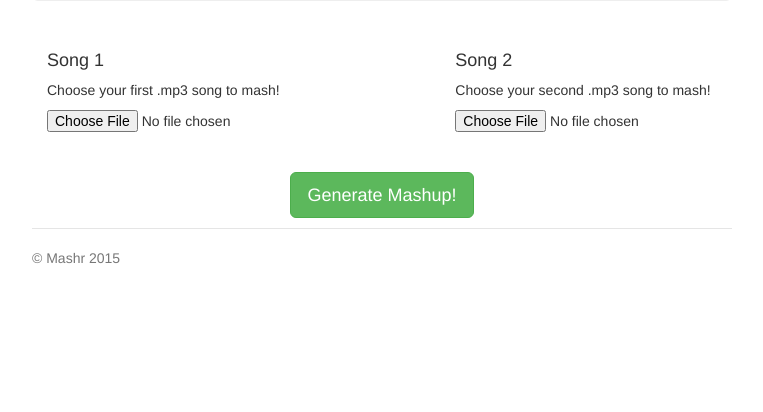
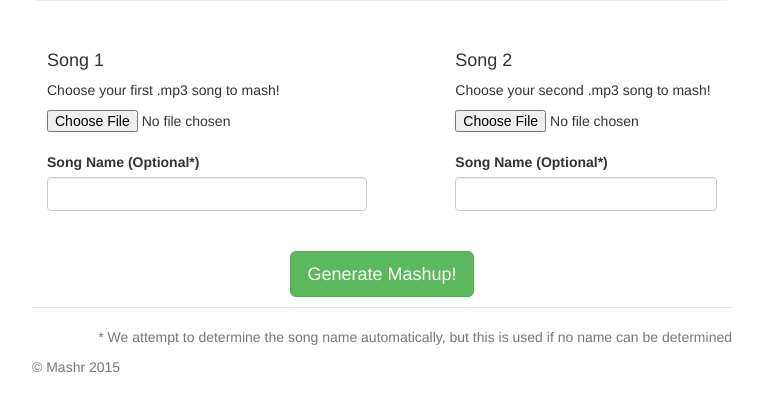
Before and after one commit to samm81/mashr, a Flask app: page / in a window 1280 px wide. Shown: the part 259-671 px from the top of the page, without its empty margins (258-1021 px from the left). Run offline with Flask 2, Linux system fonts and the light colour scheme; parts of the project's set-up code (start-up, migrations or seed data) failed here and were passed over; some libraries are stand-ins or nearby versions.

Commit message:
Added stuff

```diff
--- a/mixup.py
+++ b/mixup.py
@@ -46,5 +46,5 @@ def mix_from_paths(path1, path2):
 
 	print 'creating the mashup!'
 
-	export(mixup(path1, path2, beats1, beats2), "static/thisisntevenmyfinalform.mp3")
+	export(mixup(path1, path2, beats1, beats2), "output/thisisntevenmyfinalform.mp3")
 	print 'mashup created - all done'
--- a/server.py
+++ b/server.py
@@ -1,28 +1,41 @@
+import os
 from flask import Flask
 from flask import render_template
 from flask import request
 from mixup import mix_from_paths
+from music_graph import getVerbal, getFeedback
 app = Flask(__name__)
+
+songName1 = ''
+songName2 = ''
 
 @app.route("/")
 def hello():
 	#return "hello world!"
+	if os.path.exists('/static/thisisntevenmyfinalform.mp3'):
+		os.remove("static/thisisntevenmyfinalform.mp3")
 	return render_template('index.html')
 
 @app.route("/loading", methods=['GET','POST'])
 def loading():
 	if request.method == 'POST':
 		f = request.files['song1']
+		songName1 = request.form['songName1']
 		f.save('song1.mp3')
 		f = request.files['song2']
+		songName2 = request.form['songName2']
 		f.save('song2.mp3')
 	return render_template('loading.html')
 
 @app.route("/download")
 def download():
-	print "in download"
 	mix_from_paths('song1.mp3','song2.mp3')
 	return render_template('download.html')
 
 if __name__ == "__main__":
 	app.run()
+
+@app.route("/info")
+def info():
+	print getVerbal(getFeedback(songName1, songName2))
+	return ''
--- a/templates/index.html
+++ b/templates/index.html
@@ -36,13 +36,19 @@
 						<div class="col-lg-6">
 							<h4>Song 1</h4>
 							<p>Choose your first .mp3 song to mash!</p>
-							<input type="file" name="song1" id="song1">
+							<input type="file" name="song1" id="song1" required>
+							<br>
+							<label>Song Name (Optional*)</label>
+							<input type="text" class="form-control col-lg-3" name="songName1">
 						</div>
 
 						<div class="col-lg-offset-1 col-lg-5">
 							<h4>Song 2</h4>
 							<p>Choose your second .mp3 song to mash!</p>
-							<input type="file" name="song2" id="song2">
+							<input type="file" name="song2" id="song2" required>
+							<br>
+							<label>Song Name (Optional*)</label>
+							<input type="text" class="form-control col-lg-3" name="songName2">
 						</div>
 				</div>
 
@@ -54,6 +60,7 @@
 			</form>
 
 			<footer class="footer">
+			<p class="text-right">* We attempt to determine the song name automatically, but this is used if no name can be determined</p>
 			<p>&copy; Mashr 2015</p>
 			</footer>
 
```
